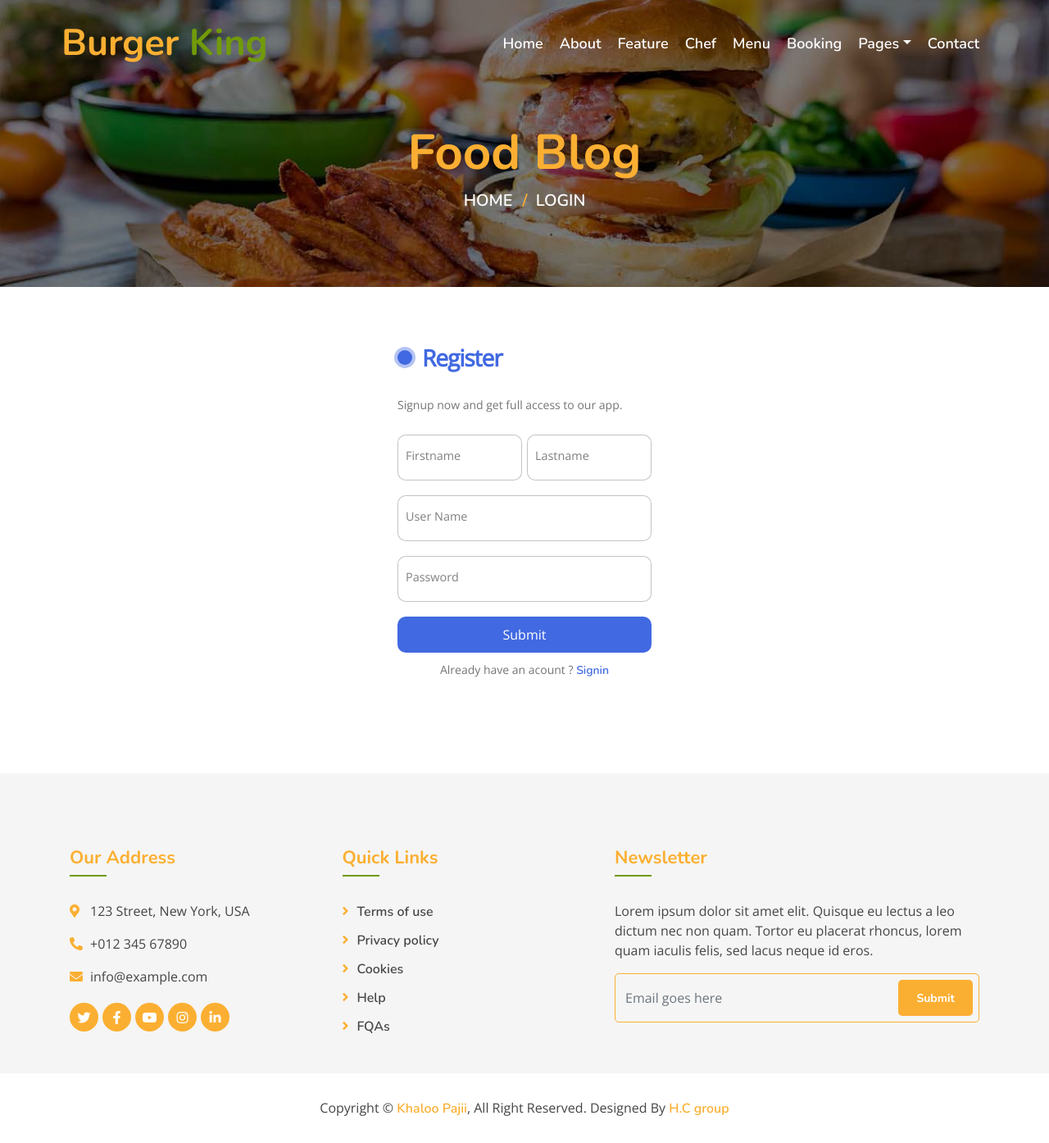
After one commit to harshchauhan01/food_ordering, a Django app: page /register/ in a window 1280 px wide. The commit adds this page. Shown: the whole page at 82% size. Run offline with Django 5.2, Linux system fonts and the light colour scheme; some libraries are stand-ins or nearby versions.

Commit message:
Added Login and register page with backend

```diff
--- a/foodordering/urls.py
+++ b/foodordering/urls.py
@@ -29,4 +29,6 @@
     path('blog-grid/',Blog,name='Blog'),
     path('blog-detail/',BlogDetail,name='BlogDetail'),
     path('booking/',Booking,name='Booking'),
+    path('register/',Register,name='Register'),
+    path('login/',login_page,name='login'),
 ]
--- a/products/templates/about.html
+++ b/products/templates/about.html
@@ -21,6 +21,7 @@
                             <div class="dropdown-menu">
                                 <a href="{% url  'Blog' %}" class="dropdown-item">Blog Grid</a>
                                 <a href="{% url  'BlogDetail' %}" class="dropdown-item">Blog Detail</a>
+                                <a href="{% url  'login' %}" class="dropdown-item">Login</a>
                             </div>
                         </div>
                         <a href="{% url  'Contact' %}" class="nav-item nav-link">Contact</a>
--- a/products/templates/blog.html
+++ b/products/templates/blog.html
@@ -21,6 +21,7 @@
                             <div class="dropdown-menu">
                                 <a href="{% url  'Blog' %}" class="dropdown-item active">Blog Grid</a>
                                 <a href="{% url  'BlogDetail' %}" class="dropdown-item">Blog Detail</a>
+                                <a href="{% url  'login' %}" class="dropdown-item">Login</a>
                             </div>
                         </div>
                         <a href="{% url  'Contact' %}" class="nav-item nav-link">Contact</a>
--- a/products/templates/booking.html
+++ b/products/templates/booking.html
@@ -21,6 +21,7 @@
                             <div class="dropdown-menu">
                                 <a href="{% url  'Blog' %}" class="dropdown-item">Blog Grid</a>
                                 <a href="{% url  'BlogDetail' %}" class="dropdown-item">Blog Detail</a>
+                                <a href="{% url  'login' %}" class="dropdown-item">Login</a>
                             </div>
                         </div>
                         <a href="{% url  'Contact' %}" class="nav-item nav-link">Contact</a>
--- a/products/templates/feature.html
+++ b/products/templates/feature.html
@@ -21,6 +21,7 @@
                             <div class="dropdown-menu">
                                 <a href="{% url  'Blog' %}" class="dropdown-item">Blog Grid</a>
                                 <a href="{% url  'BlogDetail' %}" class="dropdown-item">Blog Detail</a>
+                                <a href="{% url  'login' %}" class="dropdown-item">Login</a>
                             </div>
                         </div>
                         <a href="{% url  'Contact' %}" class="nav-item nav-link">Contact</a>
--- a/products/templates/index.html
+++ b/products/templates/index.html
@@ -21,6 +21,7 @@
                             <div class="dropdown-menu">
                                 <a href="{% url  'Blog' %}" class="dropdown-item">Blog Grid</a>
                                 <a href="{% url  'BlogDetail' %}" class="dropdown-item">Blog Detail</a>
+                                <a href="{% url  'login' %}" class="dropdown-item">Login</a>
                             </div>
                         </div>
                         <a href="{% url  'Contact' %}" class="nav-item nav-link">Contact</a>
--- a/products/templates/menu.html
+++ b/products/templates/menu.html
@@ -21,6 +21,7 @@
                             <div class="dropdown-menu">
                                 <a href="{% url  'Blog' %}" class="dropdown-item">Blog Grid</a>
                                 <a href="{% url  'BlogDetail' %}" class="dropdown-item">Blog Detail</a>
+                                <a href="{% url  'login' %}" class="dropdown-item">Login</a>
                             </div>
                         </div>
                         <a href="{% url  'Contact' %}" class="nav-item nav-link">Contact</a>
--- /dev/null
+++ b/products/templates/register.html
@@ -0,0 +1,233 @@
+{% extends "base.html" %}
+{% block content %}
+<style>
+  .form-container{
+    display:flex;
+    justify-content:center
+  }
+  .form1 {
+    display: flex;
+    flex-direction: column;
+    gap: 10px;
+    max-width: 350px;
+    background-color: #fff;
+    padding: 20px;
+    border-radius: 20px;
+    position: relative;
+  }
+
+  .title {
+    font-size: 28px;
+    color: royalblue;
+    font-weight: 600;
+    letter-spacing: -1px;
+    position: relative;
+    display: flex;
+    align-items: center;
+    padding-left: 30px;
+  }
+
+  .title::before,.title::after {
+    position: absolute;
+    content: "";
+    height: 16px;
+    width: 16px;
+    border-radius: 50%;
+    left: 0px;
+    background-color: royalblue;
+  }
+
+  .title::before {
+    width: 18px;
+    height: 18px;
+    background-color: royalblue;
+  }
+
+  .title::after {
+    width: 18px;
+    height: 18px;
+    animation: pulse 1s linear infinite;
+  }
+
+  .message, .signin {
+    color: rgba(88, 87, 87, 0.822);
+    font-size: 14px;
+  }
+
+  .signin {
+    text-align: center;
+  }
+
+  .signin a {
+    color: royalblue;
+  }
+
+  .signin a:hover {
+    text-decoration: underline royalblue;
+  }
+
+  .flex {
+    display: flex;
+    width: 100%;
+    gap: 6px;
+  }
+
+  .form1 label {
+    position: relative;
+  }
+
+  .form1 label .input {
+    width: 100%;
+    padding: 10px 10px 20px 10px;
+    outline: 0;
+    border: 1px solid rgba(105, 105, 105, 0.397);
+    border-radius: 10px;
+  }
+
+  .form1 label .input + span {
+    position: absolute;
+    left: 10px;
+    top: 15px;
+    color: grey;
+    font-size: 0.9em;
+    cursor: text;
+    transition: 0.3s ease;
+  }
+
+  .form1 label .input:placeholder-shown + span {
+    top: 15px;
+    font-size: 0.9em;
+  }
+
+  .form1 label .input:focus + span,.form1 label .input:valid + span {
+    top: 30px;
+    font-size: 0.7em;
+    font-weight: 600;
+  }
+
+  .form1 label .input:valid + span {
+    color: green;
+  }
+
+  .submit {
+    border: none;
+    outline: none;
+    background-color: royalblue;
+    padding: 10px;
+    border-radius: 10px;
+    color: #fff;
+    font-size: 16px;
+    transform: .3s ease;
+  }
+
+  .submit:hover {
+    background-color: rgb(56, 90, 194);
+  }
+
+  @keyframes pulse {
+    from {
+      transform: scale(0.9);
+      opacity: 1;
+    }
+
+    to {
+      transform: scale(1.8);
+      opacity: 0;
+    }
+  }
+
+
+</style>
+        <!-- Nav Bar Start -->
+        <div class="navbar navbar-expand-lg bg-light navbar-light">
+            <div class="container-fluid">
+                <a href="{% url  'Home' %}" class="navbar-brand">Burger <span>King</span></a>
+                <button type="button" class="navbar-toggler" data-toggle="collapse" data-target="#navbarCollapse">
+                    <span class="navbar-toggler-icon"></span>
+                </button>
+
+                <div class="collapse navbar-collapse justify-content-between" id="navbarCollapse">
+                    <div class="navbar-nav ml-auto">
+                        <a href="{% url  'Home' %}" class="nav-item nav-link ">Home</a>
+                        <a href="{% url  'About' %}" class="nav-item nav-link">About</a>
+                        <a href="{% url  'Feature' %}" class="nav-item nav-link ">Feature</a>
+                        <a href="{% url  'Chef' %}" class="nav-item nav-link">Chef</a>
+                        <a href="{% url  'Menu' %}" class="nav-item nav-link">Menu</a>
+                        <a href="{% url  'Booking' %}" class="nav-item nav-link">Booking</a>
+                        <div class="nav-item dropdown">
+                            <a href="#" class="nav-link dropdown-toggle" data-toggle="dropdown">Pages</a>
+                            <div class="dropdown-menu">
+                                <a href="{% url  'Blog' %}" class="dropdown-item">Blog Grid</a>
+                                <a href="{% url  'BlogDetail' %}" class="dropdown-item">Blog Detail</a>
+                                <a href="{% url  'Register' %}" class="dropdown-item active">Login</a>
+                            </div>
+                        </div>
+                        <a href="{% url  'Contact' %}" class="nav-item nav-link">Contact</a>
+                    </div>
+                </div>
+            </div>
+        </div>
+        <!-- Nav Bar End -->
+
+
+        <!-- Page Header Start -->
+        <div class="page-header">
+            <div class="container">
+                <div class="row">
+                    <div class="col-12">
+                        <h2>Food Blog</h2>
+                    </div>
+                    <div class="col-12">
+                        <a href="">Home</a>
+                        <a href="">Login</a>
+                    </div>
+                </div>
+            </div>
+        </div>
+        <!-- Page Header End -->
+
+
+        <!-- Form Start -->
+        <div class="form-container">
+          <form class="form1 " method="post" enctype="multipart/form-data">
+              {% csrf_token %}
+              <p class="title">Register </p>
+              {% if messages %}
+              {{messages.tags}}
+              <div class="messages alert alert-info" role="alert">
+                  {% for message in messages %}
+                  {{message}}
+                  {% endfor %}
+              </div>
+              {% endif %}
+              <p class="message">Signup now and get full access to our app. </p>
+                  <div class="flex">
+                  <label>
+                      <input class="input" name="first_name" type="text" placeholder="" required="">
+                      <span>Firstname</span>
+                  </label>
+
+                  <label>
+                      <input class="input" name="last_name" type="text" placeholder="" required="">
+                      <span>Lastname</span>
+                  </label>
+              </div>
+
+              <label>
+                  <input class="input" name="username" type="username" placeholder="" required="">
+                  <span>User Name</span>
+              </label>
+
+              <label>
+                  <input class="input" name="password" type="password" placeholder="" required="">
+                  <span>Password</span>
+              </label>
+
+              <button class="submit" type="submit">Submit</button>
+              <p class="signin">Already have an acount ? <a href="/login/">Signin</a> </p><br>
+
+          </form>
+        </div>
+        <!-- Form End -->
+
+{% endblock %}
--- a/products/templates/single.html
+++ b/products/templates/single.html
@@ -21,6 +21,7 @@
                             <div class="dropdown-menu">
                                 <a href="{% url  'Blog' %}" class="dropdown-item">Blog Grid</a>
                                 <a href="{% url  'BlogDetail' %}" class="dropdown-item active">Blog Detail</a>
+                                <a href="{% url  'login' %}" class="dropdown-item">Login</a>
                             </div>
                         </div>
                         <a href="{% url  'Contact' %}" class="nav-item nav-link">Contact</a>
--- a/products/templates/team.html
+++ b/products/templates/team.html
@@ -21,6 +21,7 @@
                             <div class="dropdown-menu">
                                 <a href="{% url  'Blog' %}" class="dropdown-item">Blog Grid</a>
                                 <a href="{% url  'BlogDetail' %}" class="dropdown-item">Blog Detail</a>
+                                <a href="{% url  'login' %}" class="dropdown-item">Login</a>
                             </div>
                         </div>
                         <a href="{% url  'Contact' %}" class="nav-item nav-link">Contact</a>
--- a/products/views.py
+++ b/products/views.py
@@ -1,12 +1,16 @@
 from django.shortcuts import render,redirect
 from .models import Contact
 from django.http import HttpResponse
+from django.contrib.auth.models import User
+from django.contrib import messages
+from django.contrib.auth import authenticate , login , logout
+from django.contrib.auth.decorators import login_required
 
 # Create your views here.
-
+@login_required(login_url="/login/")
 def Home(request):
     return render(request,'index.html')
-
+@login_required(login_url="/login/")
 def contact_page(request):
     context={}
     if request.method=="POST":
@@ -27,23 +31,77 @@
 
     return render(request,'contact.html',context)
 
+@login_required(login_url="/login/")
 def About(request):
     return render(request,'about.html')
 
+@login_required(login_url="/login/")
 def Feature(request):
     return render(request,'feature.html')
 
+@login_required(login_url="/login/")
 def Menu(request):
     return render(request,'menu.html')
 
+@login_required(login_url="/login/")
 def Chef(request):
     return render(request,'team.html')
 
+@login_required(login_url="/login/")
 def Blog(request):
     return render(request,'blog.html')
 
+@login_required(login_url="/login/")
 def BlogDetail(request):
     return render(request,'single.html')
 
+@login_required(login_url="/login/")
 def Booking(request):
     return render(request,'booking.html')
+
+
+def Register(request):
+    if request.method == 'POST':
+        first_name=request.POST.get("first_name")
+        last_name=request.POST.get("last_name")
+        username=request.POST.get("username")
+        password=request.POST.get("password")
+
+        user=User.objects.filter(username=username)
+
+        if user.exists():
+            messages.info(request,'User Name already taken')
+            return redirect("/register/")
+        user=User.objects.create(
+            first_name=first_name,
+            last_name=last_name,
+            username=username
+
+        )
+        user.set_password(password)
+        user.save()
+        messages.info(request,'Account created successfully')
+        return redirect("/register/")
+
+    return render(request,"register.html")
+
+def login_page(request):
+    if request.method == "POST":
+        username = request.POST.get('username')
+        password = request.POST.get('password')
+
+        if User.objects.filter(username = username).exists():
+            user = authenticate(username = username , password = password)
+            if user is not None:
+                login(request,user)
+                return redirect('/menu/')
+
+            else:
+                messages.info(request,'Invalid Password')
+                return redirect('/login/')
+
+
+        else:
+            messages.info(request,'Invalid Username')
+            return redirect('/login/')
+    return render(request,'login.html')
```
Also changed, not shown: products/templates/contact.html (+2 -5 lines), products/templates/login.html (added, +222 -0 lines), db.sqlite3.
